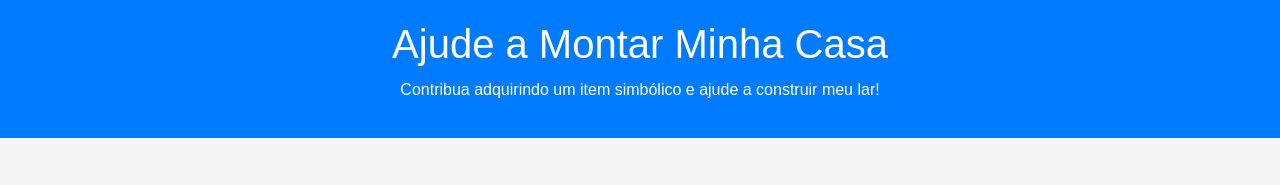
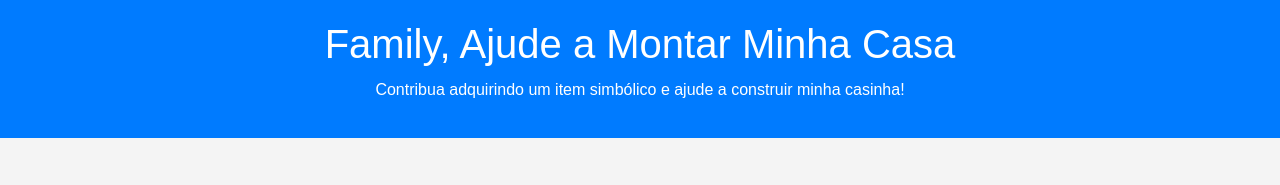
Before and after one commit to juliasa13/minhacasa.minhavida, a plain HTML site: page index.html in a window 1280 px wide. Shown: the top 185 px of the page. Drawn offline with nearby package versions, Linux system fonts and the light colour scheme.

Commit message:
Update index.html

```diff
--- a/index.html
+++ b/index.html
@@ -61,8 +61,8 @@
 </head>
 <body>
     <header>
-        <h1>Ajude a Montar Minha Casa</h1>
-        <p>Contribua adquirindo um item simbólico e ajude a construir meu lar!</p>
+        <h1>Family, Ajude a Montar Minha Casa</h1>
+        <p>Contribua adquirindo um item simbólico e ajude a construir minha casinha!</p>
     </header>
     <div class="container">
         <div id="product-list"></div>
```
